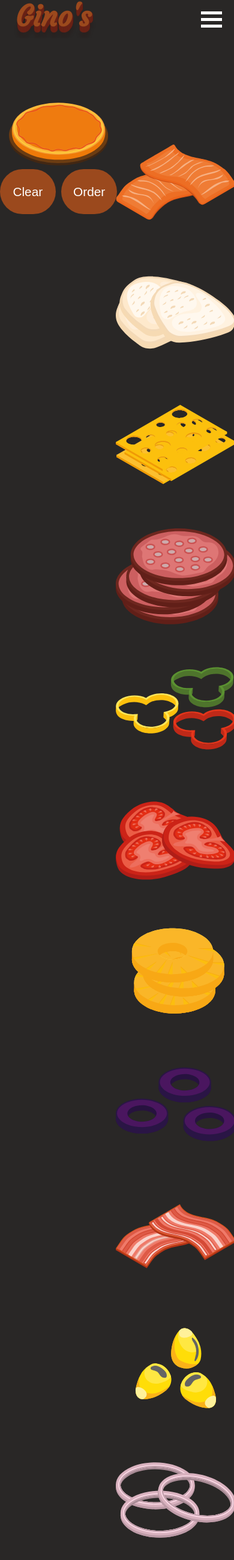
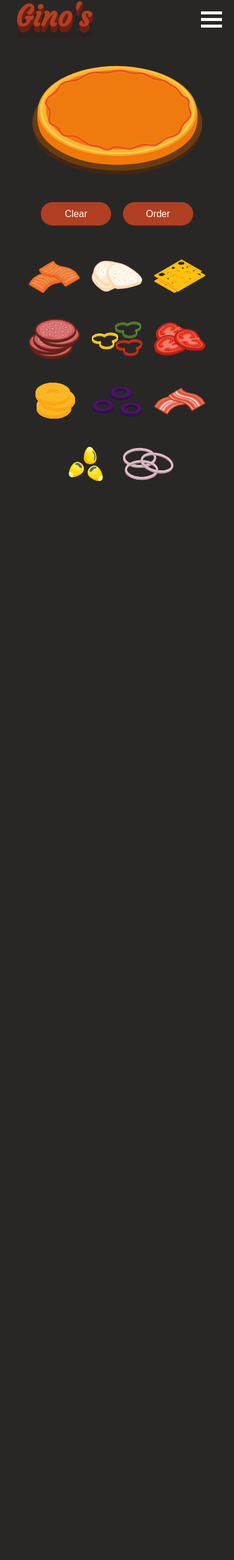
Before and after one commit to DhaWae/Pizzeria-website, a PHP site: page /builder.html in a window 390 px wide. Shown: the whole page at 60% size. After the commit the page ends 802 px from the top, so only its background shows below. Run offline with PHP 8.4, Linux system fonts and the light colour scheme.

Commit message:
pizza builder mobile

```diff
--- a/builder.css
+++ b/builder.css
@@ -118,3 +118,50 @@ body {
 #find-us-btn:hover, #about-us-btn:hover {
   cursor: pointer;
 }
+@media (max-width: 768px) {
+  .builder-wrapper {
+    flex-direction: column;
+  }
+  .ingredients-container{
+    width: 100%;
+    height: auto;
+  }
+  .ingredient {
+    width: 10vh;
+    height: 10vh;
+  }
+
+  .pizza-container {
+    height: auto;
+    width: 100%;
+    justify-content: center;
+    padding-top: 5vh;
+    padding-bottom: 5vh;
+  }
+  .pizza {
+    width: 86vw;
+    height: calc(86vw * 0.5625);
+    margin-left: calc(50vw - 43vw);
+  }
+  body {
+    max-height: 100vh;
+  }
+
+
+  .btn {
+    width: 30vw;
+    height: 10vw;
+
+    border-radius: 9vw;
+    font-size: 4vw;
+
+
+
+  }
+
+  .button-container {
+    margin-top: 5vh;
+  }
+
+
+}
--- a/scripts.js
+++ b/scripts.js
@@ -11,6 +11,10 @@ window.onscroll = () => {
 };
 
 window.onload = function () {
+  if (navigator.userAgent.indexOf('Chrome') !== -1) {
+    document.documentElement.style.setProperty('--secondary-color', '#b03f23');
+  }
+
   const menu_btn = document.querySelector('.hamburger');
   const mobile_menu = document.querySelector('.mobile-nav');
 
```
Also changed, not shown: index.html (+13 -7 lines), styles.css (+78 -14 lines), 1 other file.
